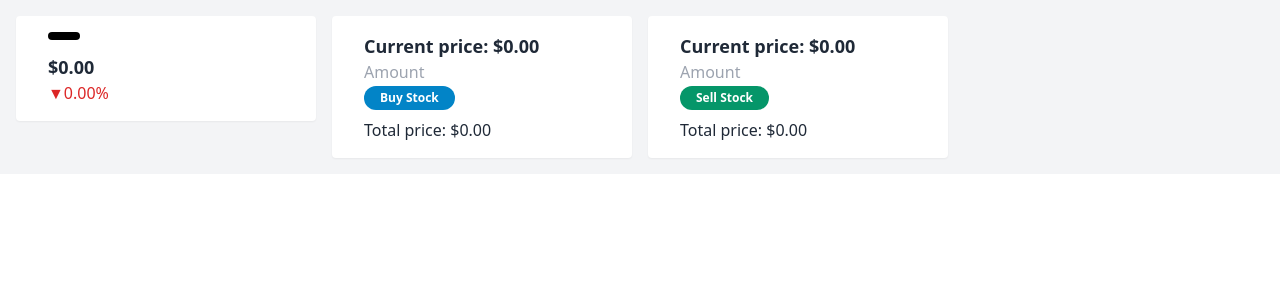
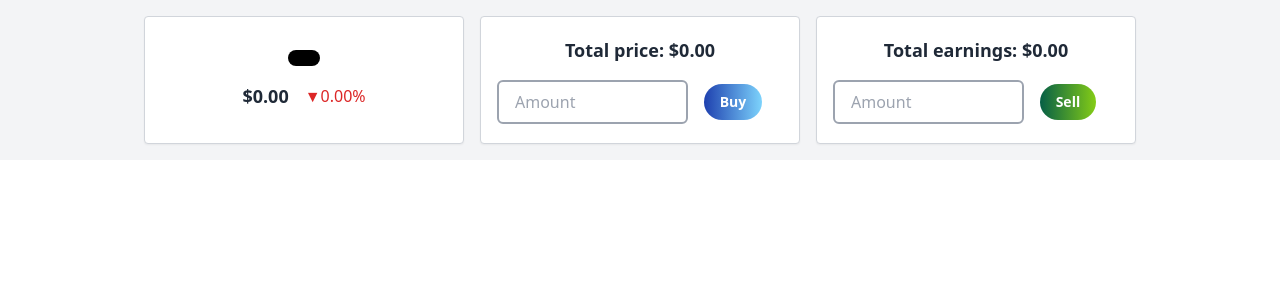
Before and after one commit to dianadauksa/codelex-project, a PHP site: template views/singleStock.twig in a window 1280 px wide. Shown: the part 64-364 px from the top of the page. Run offline with PHP 8.4, Linux system fonts and the light colour scheme; the template is opened without the code that fills it, so the values that code supplies are empty; some libraries are stand-ins or nearby versions.

Commit message:
design improvement

```diff
--- a/views/friends.twig
+++ b/views/friends.twig
@@ -5,7 +5,7 @@
             <div class="flex justify-center mb-4">
                 <h1 class="text-center text-lg font-bold text-2xl py-2">Your Friends</h1>
             </div>
-            <div class="grid grid-cols-12 gap-4">
+            <div class="grid grid-cols-12 gap-5 mx-20">
 
                 {% for friend in friends %}
                     <div class="col-span-12 sm:col-span-6 md:col-span-3">
@@ -13,11 +13,11 @@
                             <div class="flex flex-col flex-grow ml-4">
                                 <div class="text-sm text-gray-500">
                                     <div>
-                                        <a href="/friend/{{ friend.id }}"
+                                        <a href="/friend?id={{ friend.id }}"
                                            class="inline-block rounded-full text-white bg-black text-sm font-bold mr-1 md:mr-2 mb-2 px-2 md:px-4 py-1">
                                             {{ friend.name }}
                                         </a>
-                                            <a href="/friend/{{ friend.id }}"
+                                            <a href="/friend?id={{ friend.id }}"
                                                class="inline-block rounded-full text-white bg-gradient-to-r from-purple-600 to-sky-500 text-sm font-bold mr-1 md:mr-2 mb-2 px-2 md:px-4 py-1">
                                                 Send a gift!
                                             </a>
--- a/views/singleStock.twig
+++ b/views/singleStock.twig
@@ -4,62 +4,50 @@
         <div class="p-4 w-full">
             {% if errors %}
                 {% for error in errors %}
-                    <p class="font-semibold text-red-600 capitalize lg:text-1xl ml-3">
+                    <p class="text-center font-semibold text-red-600 capitalize lg:text-1xl ml-3">
                         X {{ error }}
                     </p>
                 {% endfor %}
             {% endif %}
             {% if success %}
                 {% for each in success %}
-                    <p class="font-semibold text-green-600 capitalize lg:text-1xl ml-3">
+                    <p class="text-center font-semibold text-green-600 capitalize lg:text-1xl ml-3">
                         ✓ {{ each }}
                     </p>
                 {% endfor %}
             {% endif %}
-            <div class="grid grid-cols-12 gap-4">
-
-                    <div class="col-span-12 sm:col-span-6 md:col-span-3">
-                        <div class="flex flex-row bg-white shadow-sm rounded p-4">
-                            <div class="flex flex-col flex-grow ml-4">
-                                <div class="text-sm text-gray-500">
-                                    <div class="col-span-12 lg:col-span-8">
+            <div class="flex items-center justify-center">
+                <div class="grid grid-cols-3 gap-4 items-center">
+                    <div class="col-span-1">
+                        <div class="flex flex-col items-center justify-center bg-white shadow-sm rounded p-4 max-w-xs h-32 border border-gray-300">
+                            <!-- first card items-->
                             <a href="/?symbol={{ stock.symbol }}"
-                                           class="inline-block rounded-full text-white bg-black text-xs font-bold mr-1 md:mr-2 mb-2 px-2 md:px-4 py-1 ">
+                               class="inline-block rounded-full text-white bg-black text-xl font-bold py-2 px-4">
                                 {{ stock.symbol }}
                             </a>
-                                    </div>
-                                </div>
-                                <div class="font-bold text-lg">${{ stock.currentPrice|number_format(2) }}</div>
+                            <div class="flex items-center justify-between mt-4">
+                                <div class="font-bold text-lg mx-2">${{ stock.currentPrice|number_format(2) }}</div>
                                 {% if (stock.change > 0) %}
-                                    <span class="text-emerald-600">▲{{ stock.change|number_format(2) }}%</span>
+                                    <span class="text-emerald-600 mx-2">▲{{ stock.change|number_format(2) }}%</span>
                                 {% else %}
-                                    <span class="text-red-600">▼{{ stock.change|number_format(2) }}%</span>
+                                    <span class="text-red-600 mx-2">▼{{ stock.change|number_format(2) }}%</span>
                                 {% endif %}
                             </div>
                         </div>
                     </div>
-
-                    <div class="col-span-12 sm:col-span-6 md:col-span-3">
-                        <div class="flex flex-row bg-white shadow-sm rounded p-4">
-                            <div class="flex flex-col flex-grow ml-4">
-                                <div class="text-sm text-gray-500">
-                                    <div class="col-span-12 lg:col-span-8"></div>
-                                </div>
-                                <div class="font-bold text-lg">Current price:
-                                    ${{ stock.currentPrice|number_format(2) }}</div>
-                                <div>
-                                    <form action="/buy" method="post">
+                    <div class="col-span-1">
+                        <div class="flex flex-col items-center justify-center bg-white shadow-sm rounded p-4 max-w-xs h-32 border border-gray-300">
+                            <!-- second card items-->
+                            <div id="total-price" class="font-bold text-lg my-2">Total price: $0.00</div>
+                            <form action="/buy" method="post" class="flex flex-row items-center">
                                 <input type="hidden" name="symbol" value="{{ stock.symbol }}">
-                                        <input type="number" name="amount" placeholder="Amount" id="buy-amount">
-                                        <input type="submit" value="Buy Stock"
-                                               class="inline-block rounded-full text-white bg-sky-600 text-xs font-bold mr-1 md:mr-2 mb-2 px-2 md:px-4 py-1">
+                                <input type="number" name="amount" placeholder="Amount" id="buy-amount"
+                                       class="rounded-md border-2 border-gray-400 py-2 px-4 block w-2/3 my-2 mr-2">
+                                <input type="submit" value="Buy"
+                                       class="text-center rounded-full text-white bg-gradient-to-r from-blue-800 to-sky-300 hover:shadow-lg text-sm font-bold py-2 px-4 ml-2">
                             </form>
-                                    <div id="total-price">Total price: $0.00</div>
                         </div>
                     </div>
-                        </div>
-                    </div>
-
                     <script>
                         let amountInput = document.getElementById('buy-amount');
                         let totalPrice = document.getElementById('total-price');
@@ -69,24 +57,17 @@
                         });
                     </script>
 
-                    <div class="col-span-12 sm:col-span-6 md:col-span-3">
-                        <div class="flex flex-row bg-white shadow-sm rounded p-4">
-                            <div class="flex flex-col flex-grow ml-4">
-                                <div class="text-sm text-gray-500">
-                                    <div class="col-span-12 lg:col-span-8"></div>
-                                </div>
-                                <div class="font-bold text-lg">Current price:
-                                    ${{ stock.currentPrice|number_format(2) }}</div>
-                                <div>
-                                    <form action="/sell" method="post">
+                    <div class="col-span-1">
+                        <div class="flex flex-col items-center justify-center bg-white shadow-sm rounded p-4 max-w-xs h-32 border border-gray-300">
+                            <!-- third card items-->
+                            <div id="total-sale" class="font-bold text-lg my-2">Total earnings: $0.00</div>
+                            <form action="/sell" method="post" class="flex flex-row items-center">
                                 <input type="hidden" name="symbol" value="{{ stock.symbol }}">
-                                        <input type="number" name="amount" placeholder="Amount" id="sell-amount">
-                                        <input type="submit" value="Sell Stock"
-                                               class="inline-block rounded-full text-white bg-emerald-600 text-xs font-bold mr-1 md:mr-2 mb-2 px-2 md:px-4 py-1">
+                                <input type="number" name="amount" placeholder="Amount" id="sell-amount"
+                                       class="rounded-md border-2 border-gray-400 py-2 px-4 block w-2/3 my-2 mr-2">
+                                <input type="submit" value="Sell"
+                                       class="text-center rounded-full text-white bg-gradient-to-r from-emerald-800 to-lime-500 hover:shadow-lg text-sm font-bold py-2 px-4 ml-2">
                             </form>
-                                    <div id="total-sale">Total price: $0.00</div>
-                                </div>
-                            </div>
                         </div>
                     </div>
                     <script>
@@ -98,10 +79,12 @@
                         });
                     </script>
                 </div>
+            </div>
+
 
             {% if transactions %}
             <div class="flex justify-center p-4">
-                <h1 class="text-center text-lg font-bold text-2xl">Your Transaction History With {{ stock.symbol }}</h1>
+                <h1 class="text-center text-lg font-bold text-2xl">Transaction History With {{ stock.symbol }}</h1>
             </div>
             <div class="flex justify-center text-center mx-auto">
                 <table class="w-4/5 mt-3">
```
Also changed, not shown: views/portfolio.twig (+18 -19 lines), views/topStocks.twig (+8 -9 lines), views/transactions.twig (+10 -11 lines). Lines whose indentation alone changed are shown as unchanged.
